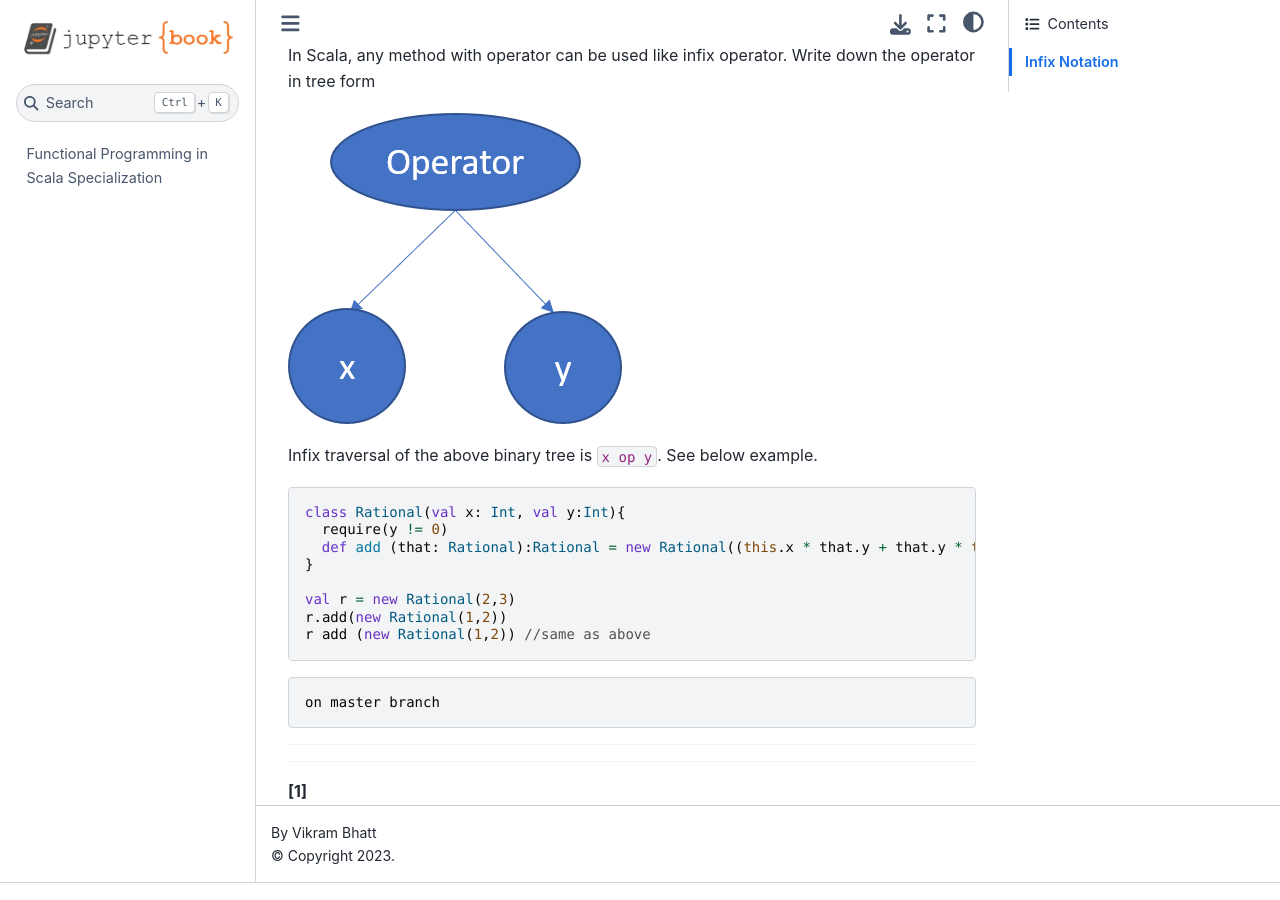
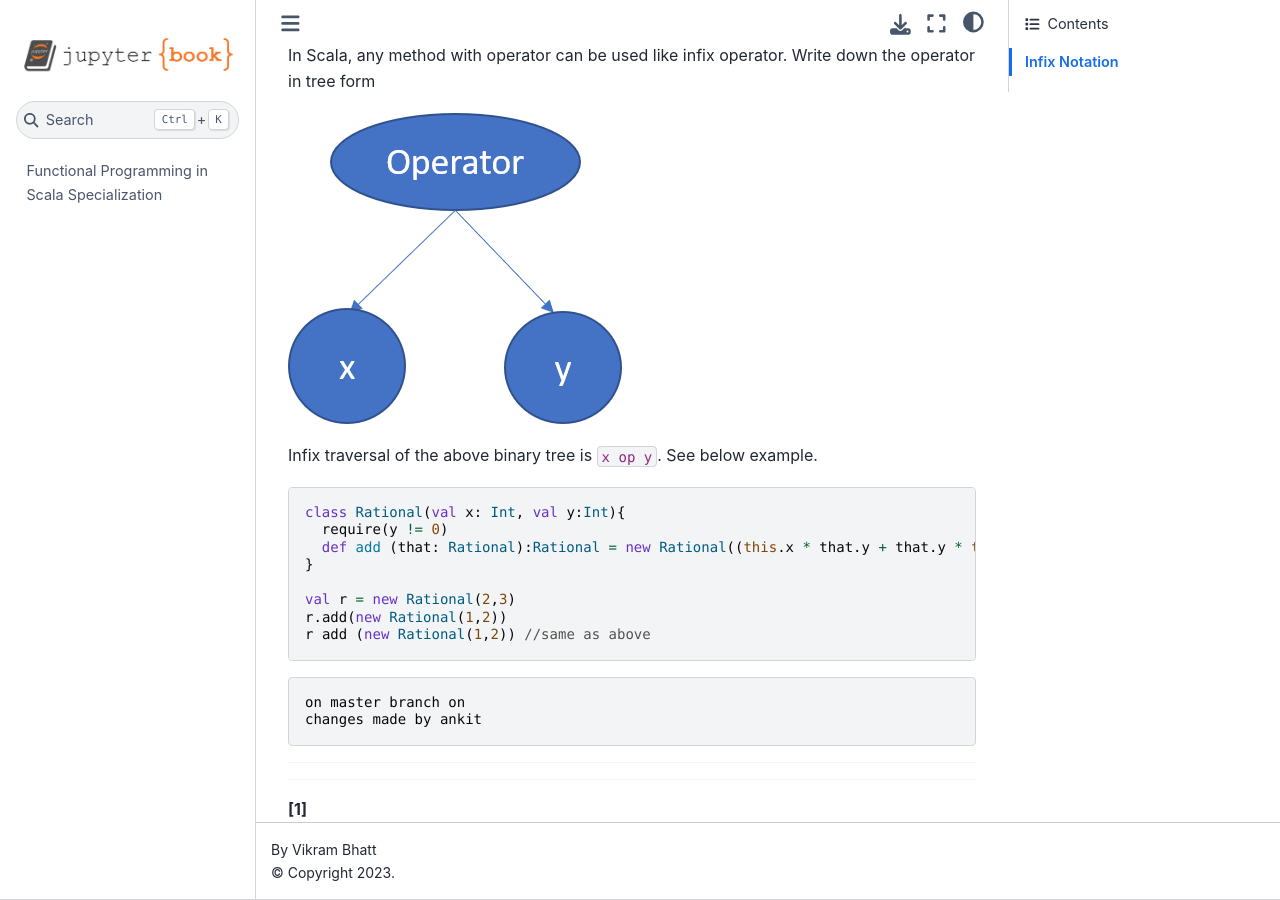
Before and after one commit to vikbhatt/fpss-notes, a Jupyter Book: the page built from fpps/week2/week2_2.md, in a window 1280 px wide and 900 px high, scrolled down 693 px. Built offline with Jupyter Book 1.0.4 settings and Sphinx 7.4.7 and the Sphinx Book theme 1.1.4, drawn with Linux system fonts in a browser that asks for light colours; pages that are not in the unit, such as notebooks, are missing from menus.

Commit message:
ankit changes

````diff
--- a/fpps/week2/week2_2.md
+++ b/fpps/week2/week2_2.md
@@ -45,7 +45,8 @@
 ```
 
 ```scala
-on master branch
+on master branch on
+changes made by ankit
 ```
 ---------------------
 
````
